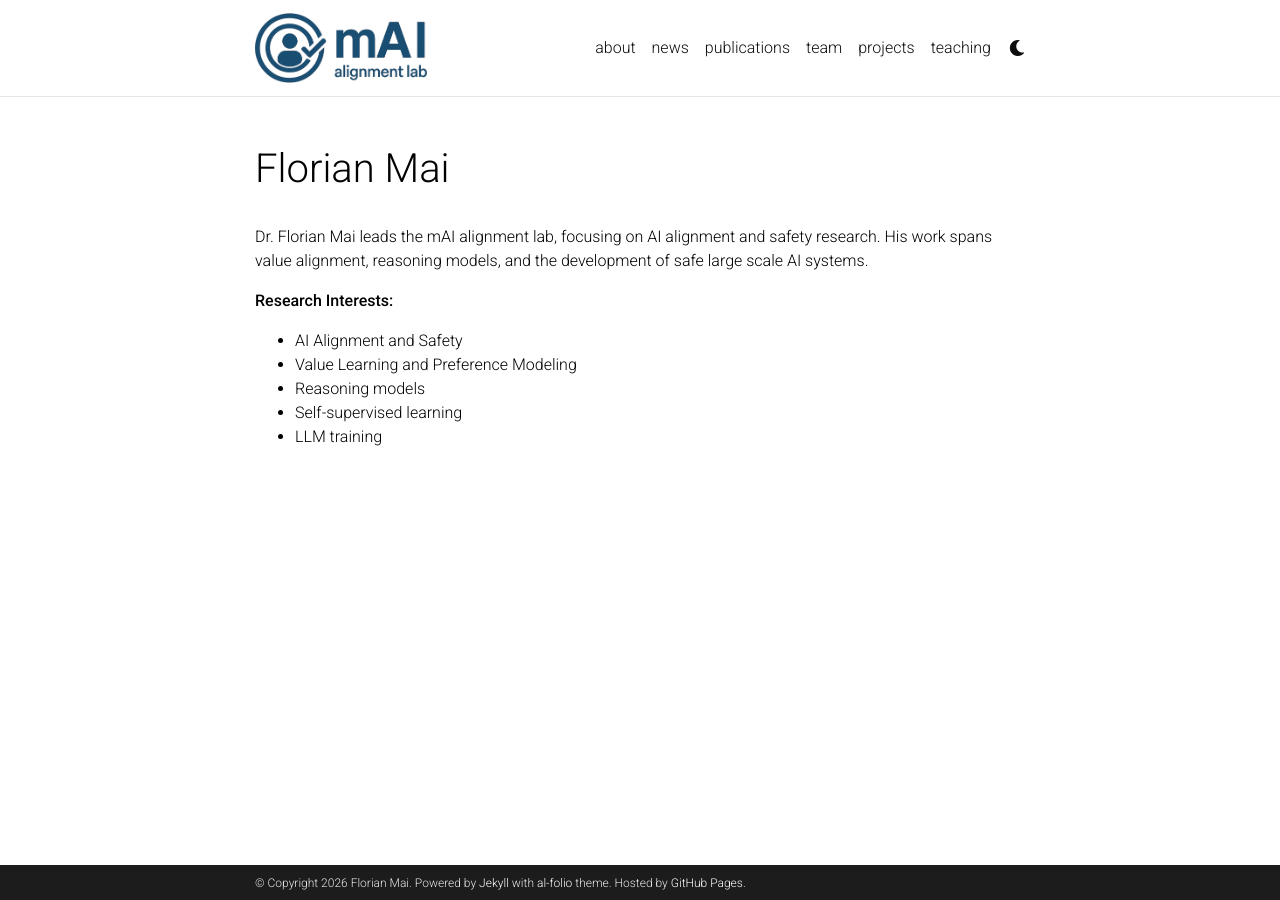
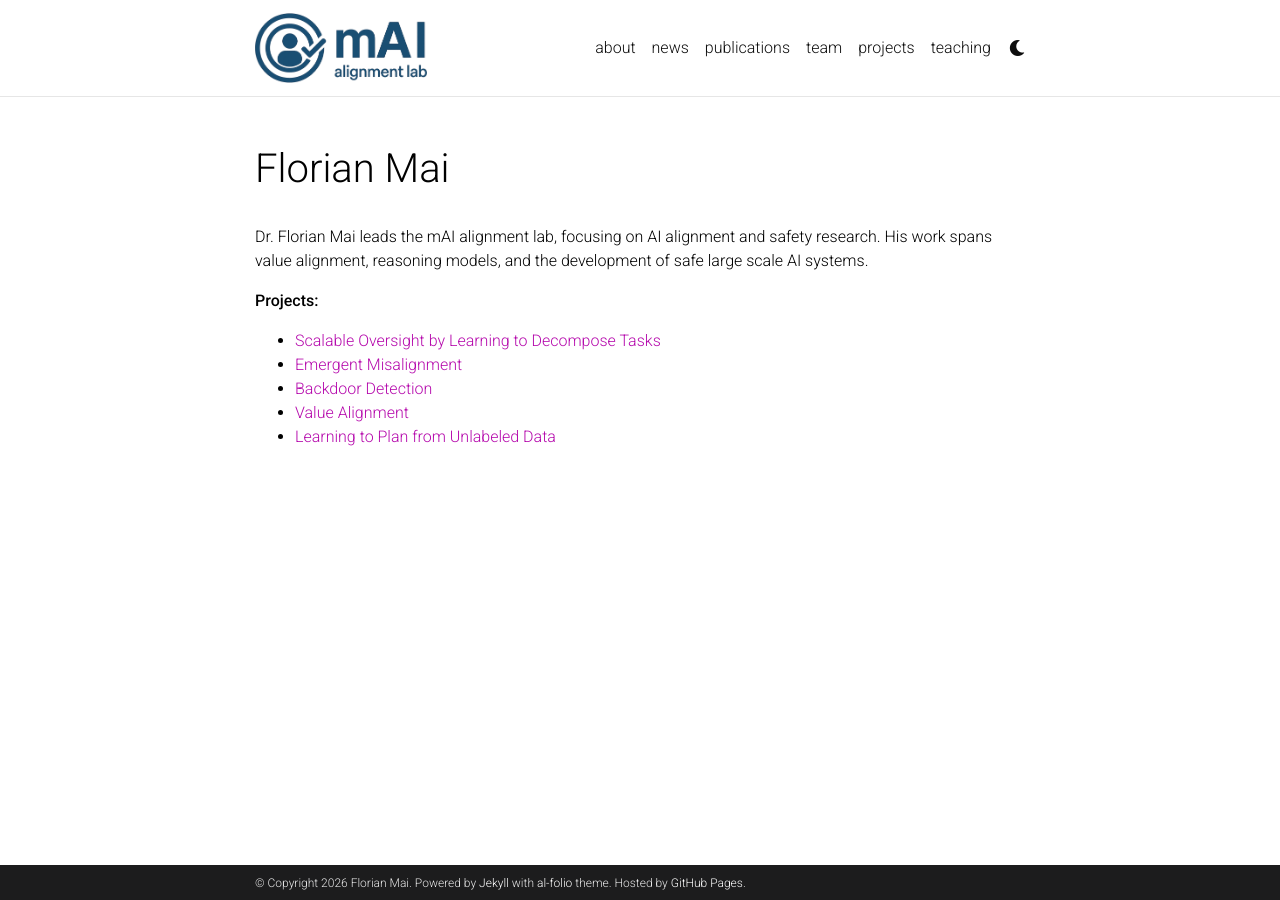
Before and after one commit to mAI-alignment/mAI-alignment.github.io, a Jekyll site: the page built from _team/florian-mai.md, in a window 1280 px wide. Built offline with Jekyll 4.4.1, drawn with Linux system fonts in a browser that asks for light colours; comment, search, counter and statistics services are not loaded; a style sheet for code colours, icons or effects is not loaded.

Commit message:
Add Lukasz Karwacki, add Alumni section, list projects in team bios
- Add Lukasz Karwacki (research assistant, PhD in theoretical physics
  from Adam Mickiewicz University in Poznan).
- Add an Alumni section to the team page, driven by an `alumni: true`
  front-matter flag, and restore Sayantak Karar there.
- Extract the member card markup into _includes/team_member.html so the
  current and alumni lists share one renderer.
- Replace the per-member "Research Interests" lists with linked
  "Projects" lists.

Co-Authored-By: Claude Opus 5 (1M context) <noreply@anthropic.com>

```diff
--- a/_team/florian-mai.md
+++ b/_team/florian-mai.md
@@ -14,9 +14,9 @@ order: 1
 
 Dr. Florian Mai leads the mAI alignment lab, focusing on AI alignment and safety research. His work spans value alignment, reasoning models, and the development of safe large scale AI systems.
 
-**Research Interests:**
-- AI Alignment and Safety
-- Value Learning and Preference Modeling
-- Reasoning models
-- Self-supervised learning
-- LLM training
+**Projects:**
+- [Scalable Oversight by Learning to Decompose Tasks](/projects/superalignment-task-decomposition/)
+- [Emergent Misalignment](/projects/emergent-misalignment/)
+- [Backdoor Detection](/projects/backdoor-detection/)
+- [Value Alignment](/projects/value-alignment/)
+- [Learning to Plan from Unlabeled Data](/projects/learning-to-plan/)
```
Also changed, not shown: _includes/team_member.html (added, +35 -0 lines), _pages/team.md (+12 -34 lines), _team/david-kaczer.md (+2 -5 lines), _team/lukasz-karwacki.md (added, +12 -0 lines), _team/robin-haselhorst.md (+4 -5 lines), _team/sayantak-karar.md (added, +14 -0 lines), assets/img/team/lukasz.jpg (added).
